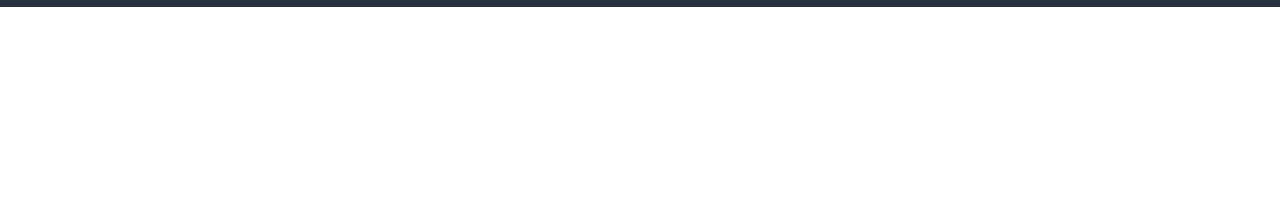
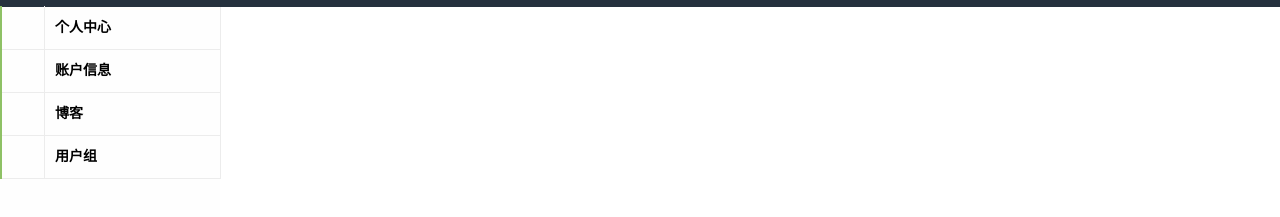
Before and after one commit to i-note/iNote-web, a plain HTML site: page index.html in a window 1280 px wide. Shown: the part 43-260 px from the top of the page. Drawn offline with Linux system fonts and the light colour scheme; a web font is replaced by a local one.

Commit message:
导航栏

```diff
--- a/index.html
+++ b/index.html
@@ -4,7 +4,6 @@
 <head>
     <title></title>
     <meta charset="UTF-8">
-    <meta name="viewport" content="width=device-width, initial-scale=1">
     <link href="style.css" rel="stylesheet">
 </head>
 
@@ -38,7 +37,67 @@
             </li>
         </ul>
     </div>
+    <section class="body">
+        <div class="list">
+            <ul class="nav">
+                <li>
+                    <a class="a" href="##">
+                        <i class="fa">
+                            <b class="bg-sucess">
 
+                            </b>
+                        </i>
+                        <span>个人中心</span>
+                    </a>
+                </li>
+                <li>
+                    <a class="a" href="##">
+                        <i class="fa">
+                            <b class="bg-sucess"></b>
+                        </i>
+                        <span>账户信息</span>
+                    </a>
+                </li>
+                <li>
+                    <a class="a" href="##">
+                        <i class="fa">
+                            <b class="bg-sucess"> </b>
+                        </i>
+                        <span>博客</span>
+                    </a>
+                </li>
+                <li>
+                    <a class="a" href="##">
+                        <i class="fa">
+                            <b class="bg-sucess"> </b>
+                        </i>
+                        <span>用户组</span>
+                    </a>
+                </li>
+            </ul>
+        </div>
+    </section>
+
+    <script>
+        var a = document.getElementsByClassName("a");
+        var i = document.getElementsByClassName("fa");
+
+        for (var i = 0; i < 3; i++) {
+            (function(num) {
+                a[i].addEventListener("mouseover", function() {
+                    a[i].style.background = "#f5f5f5";
+                    i[i].style.background = "#8ec165";
+                    i[i].style.color = "#fff";
+                });
+                a[i].addEventListener("mouseout", function() {
+                    a[i].style.background = "white";
+                    i[i].style.background = "white";
+                    i[i].style.color = "#a4a4a4";
+                })
+            })(i)
+
+        }
+    </script>
 </body>
 
 </html>
--- a/style.css
+++ b/style.css
@@ -77,7 +77,7 @@
 .nav li a {
     text-decoration: none;
     color: #adbece;
-     background-color: #25313e;
+    /* background-color: #25313e; */
     padding: 15px;
     line-height: 20px;
     position: relative;
@@ -95,3 +95,74 @@
     border-radius: 50%;
     margin: 10px 10px 0 0;
 }
+
+.body {
+    width: 100%;
+    height: 247px;
+}
+
+.list {
+    background: #fefefe;
+    width: 220px;
+    height: 240px;
+    float: left;
+}
+
+.list .nav {
+    list-style: none;
+    float: left;
+    width: 100%;
+}
+
+.list .nav li {
+    line-height: 1.5;
+    position: relative;
+    display: block;
+    border-bottom: 1px solid #ececec;
+    border-right: 1px solid #ececec;
+    width: 100%;
+    height: 42px;
+}
+
+.list .nav li a {
+    padding: 11px 15px;
+    position: relative;
+    font-weight: bold;
+    font-size: 14px;
+    /* border-top: 1px solid transparent; */
+    display: block;
+    height: 44px;
+    box-sizing: border-box;
+    color: black;
+}
+
+.list .nav>li>a>i {
+    color: #a4a4a4;
+    border-right: 1px solid #ececec;
+    margin: -12px -15px;
+    line-height: 44px;
+    width: 44px;
+    float: left;
+    margin-right: 10px;
+    font-size: 14px;
+    text-align: center;
+    position: relative;
+    overflow: hidden;
+}
+
+.list .nav>li>a>i::before {
+    position: relative;
+    z-index: 2;
+    content: "\f0e4";
+}
+
+.list .nav .bg-sucess {
+    position: absolute;
+    left: -42px;
+    width: 100%;
+    top: 0;
+    bottom: 0;
+    z-index: 0;
+    background-color: #8ec165;
+    color: #ebf4e4;
+}
```
Lines whose indentation alone changed are shown as unchanged.
